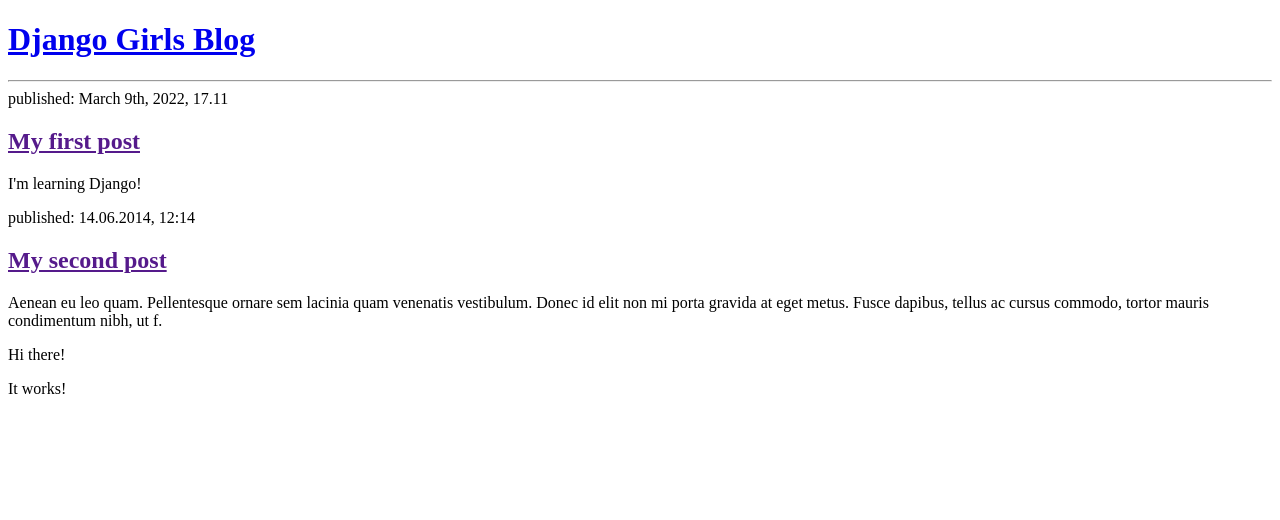
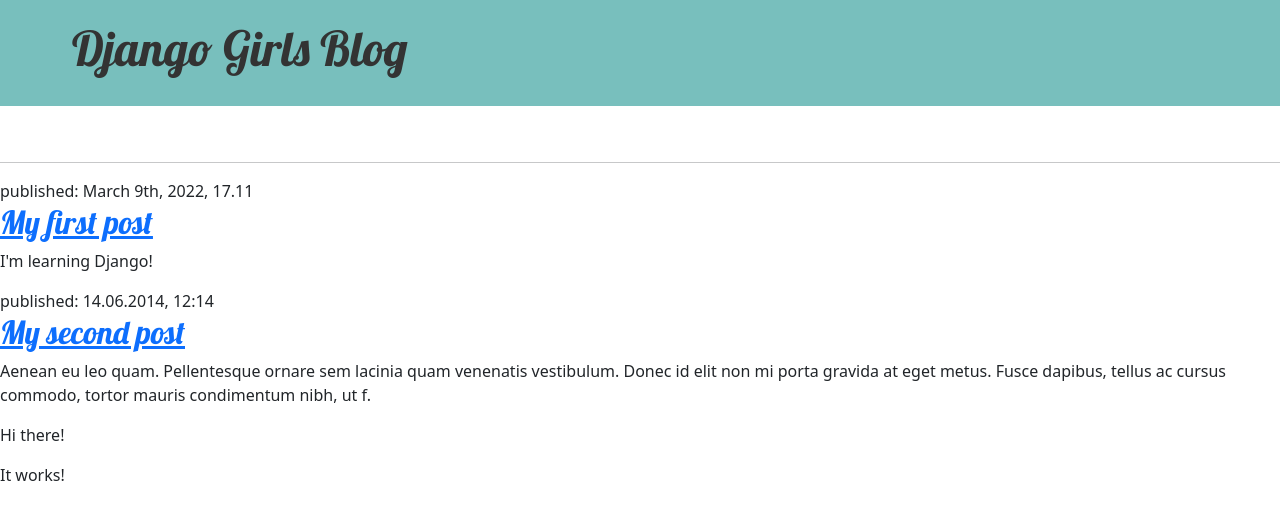
Before and after one commit to katiehuang1221/Django-girls-blog, a Django app: page / in a window 1280 px wide. Shown: the top 520 px of the page. Run offline with Django 3.2, Linux system fonts and the light colour scheme; data that the repository does not hold is empty.

Commit message:
Modified HTML & CSS.

```diff
--- /dev/null
+++ b/blog/static/css/blog.css
@@ -0,0 +1,72 @@
+.page-header {
+    background-color: #78BFBD;
+    margin-top: 0;
+    margin-bottom: 40px;
+    padding: 20px 20px 20px 0px;
+    padding-left: 0px;
+}
+
+.page-header h1,
+.page-header h1 a,
+.page-header h1 a:visited,
+.page-header h1 a:active {
+    color: #333;
+    font-size: 36pt;
+    text-decoration: none;
+}
+
+h1,
+h2,
+h3,
+h4 {
+    font-family: 'Lobster', cursive;
+}
+
+.date {
+    color: #828282;
+}
+
+.save {
+    float: right;
+}
+
+.post-form textarea,
+.post-form input {
+    width: 100%;
+}
+
+.top-menu,
+.top-menu:hover,
+.top-menu:visited {
+    color: #ffffff;
+    float: right;
+    font-size: 26pt;
+    margin-right: 20px;
+}
+
+.post {
+    margin-bottom: 70px;
+    margin-left: 15px;
+}
+
+.post h2 a,
+.post h2 a:visited {
+    color: #000000;
+}
+
+.post > .date,
+.post > .actions {
+    float: right;
+}
+
+.btn-secondary,
+.btn-secondary:visited {
+    color: #C25100;
+    background: none;
+    border-color: #C25100;
+}
+
+.btn-secondary:hover {
+    color: #FFFFFF;
+    background-color: #C25100;
+}
--- a/blog/templates/blog/post_list.html
+++ b/blog/templates/blog/post_list.html
@@ -1,21 +1,33 @@
+{% load static %}
 <!DOCTYPE html>
-
 <html>
     <head>
         <title>Katie's Blog</title>
+        <link rel="stylesheet" href="https://cdn.jsdelivr.net/npm/bootstrap@5.1.3/dist/css/bootstrap.min.css" integrity="sha384-1BmE4kWBq78iYhFldvKuhfTAU6auU8tT94WrHftjDbrCEXSU1oBoqyl2QvZ6jIW3" crossorigin="anonymous">
+        <link rel="stylesheet" href="{% static 'css/blog.css' %}">
+        <link href="//fonts.googleapis.com/css?family=Lobster&subset=latin,latin-ext" rel="stylesheet" type="text/css">
     </head>
 <body>
-    <header>
+    <header class="page-header">
+        <div class="container">
             <h1><a href="/">Django Girls Blog</a></h1>
+        </div>
     </header>
+    <main class="container">
+        <div class="row">
+            <div class="col">
                 {% for post in posts %}
-        <article>
+                    <article class="post">
                         <time>published: {{ post.published_date }}</time>
                         <h2><a href="">{{ post.title }}</a></h2>
                         <p>{{ post.text }}</p>
                     </article>
                     <hr>
                 {% endfor %}
+            </div>
+        </div>
+    </main>
+
 
     <hr>
 
--- a/blog/views.py
+++ b/blog/views.py
@@ -4,5 +4,6 @@
 
 # Create your views here.
 def post_list(request):
-    posts = Post.objects.filter(published_date__lte=timezone.now()).order_by('published_date')
+    # posts = Post.objects.filter(published_date__lte=timezone.now()).order_by('published_date')
+    posts = Post.objects.order_by('published_date')
     return render(request, 'blog/post_list.html', {'posts':posts})
```
Lines whose indentation alone changed are shown as unchanged.
